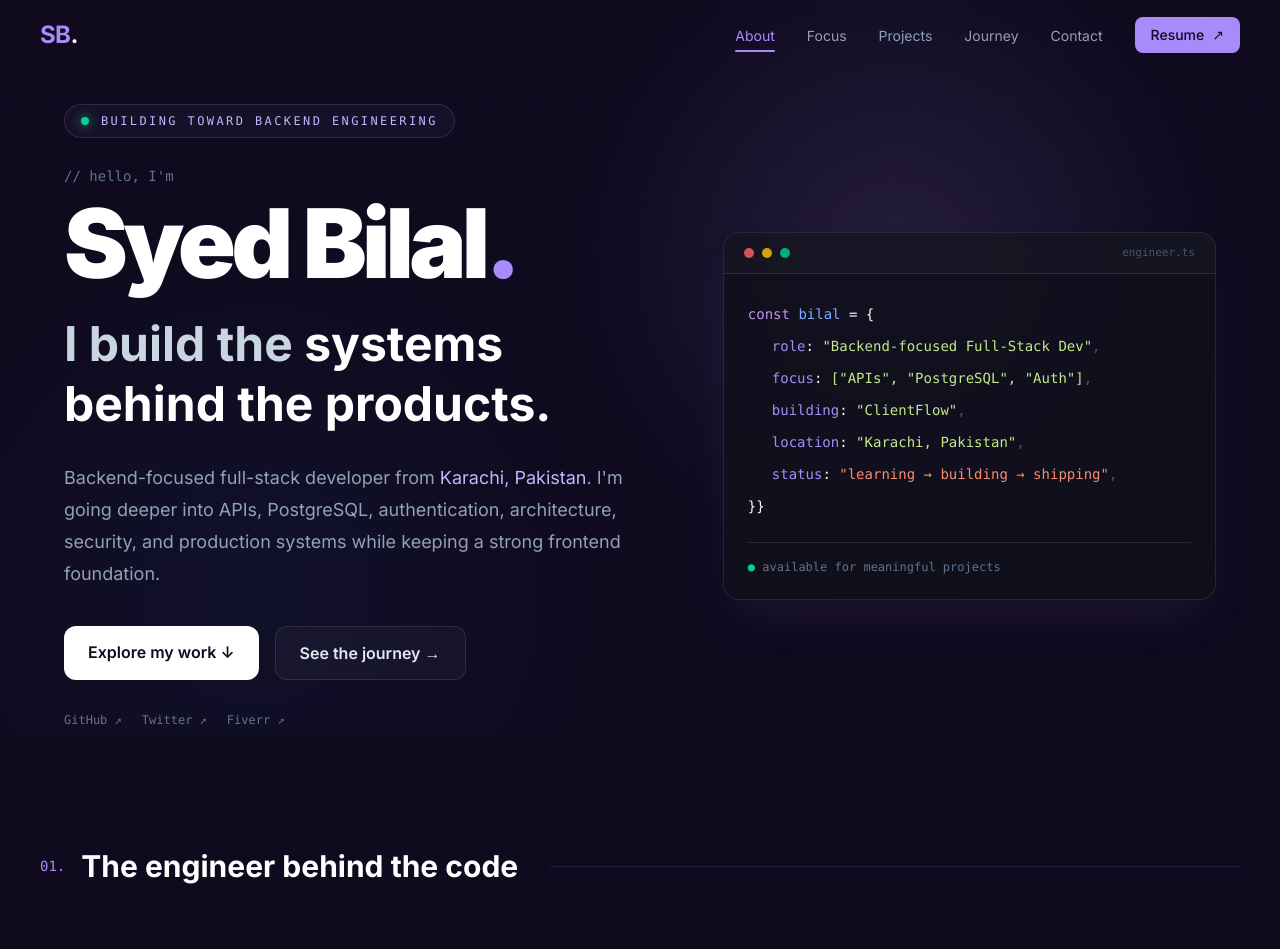
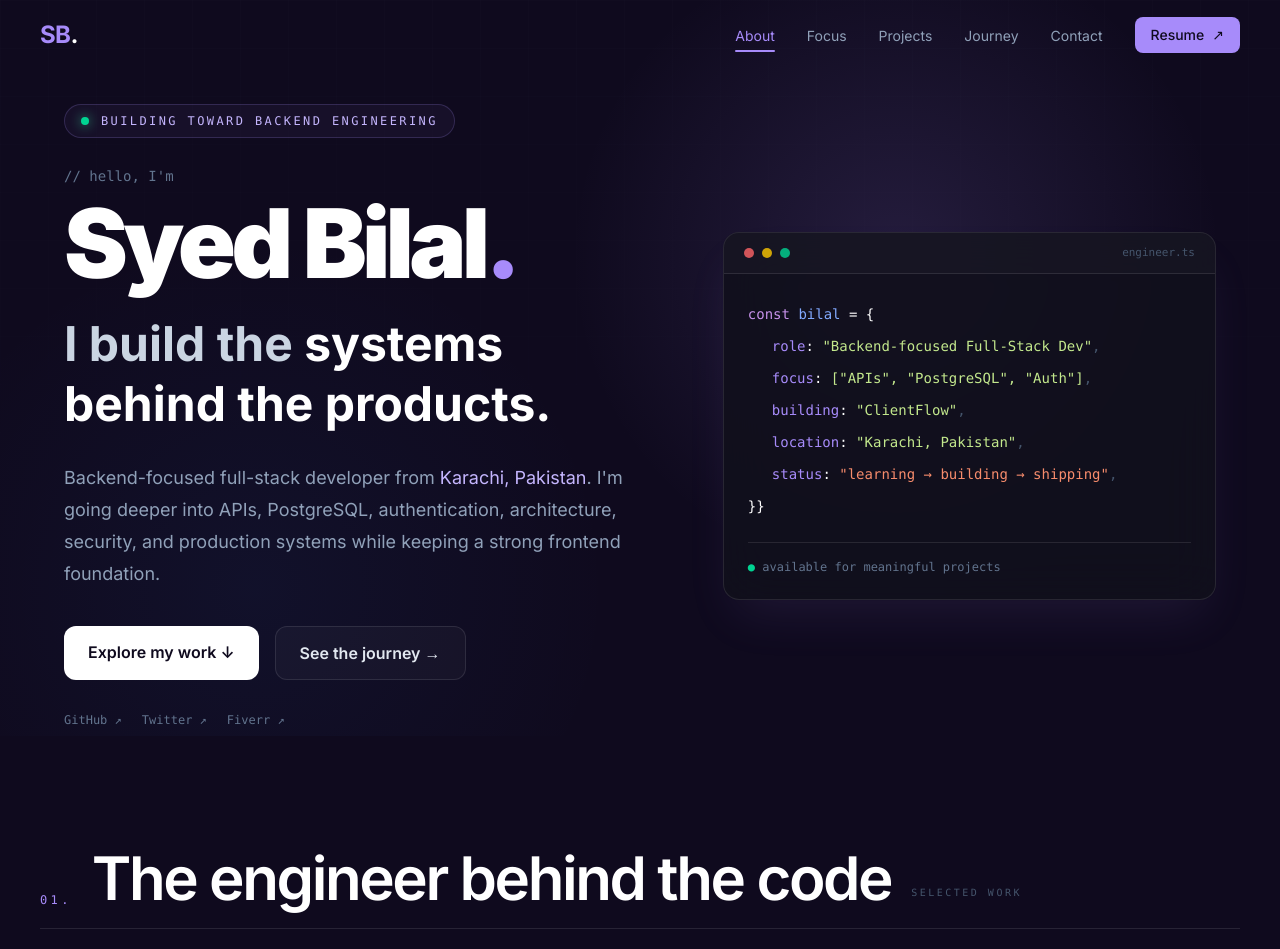
Before and after one commit to iamsyedbilal/portfolio, a Next.js app: page / in a window 1280 px wide. Shown: the top 949 px of the page. Built offline with nearby package versions, Linux system fonts and the light colour scheme.

Commit message:
redesign: introduce editorial section headings

```diff
--- a/components/SectionHeading.tsx
+++ b/components/SectionHeading.tsx
@@ -8,14 +8,14 @@ type Props = {
 export default function SectionHeading({ number, title }: Props) {
   return (
     <motion.div
-      initial={{ opacity: 0, y: 20 }}
+      initial={{ opacity: 0, y: 18 }}
       whileInView={{ opacity: 1, y: 0 }}
-      viewport={{ once: true }}
-      transition={{ duration: 0.5 }}
-      className="flex items-center gap-4 mb-16">
-      <span className="text-[#a78bfa] font-mono text-sm">{number}</span>
-      <h2 className="text-2xl md:text-3xl font-bold text-white">{title}</h2>
-      <div className="flex-1 h-px bg-[#a78bfa]/15 ml-4" />
+      viewport={{ once: true, margin: "-80px" }}
+      transition={{ duration: 0.6 }}
+      className="mb-14 flex items-end gap-5 border-b border-white/10 pb-5">
+      <span className="font-mono text-xs tracking-[0.28em] text-[#a78bfa]">{number}</span>
+      <h2 className="text-4xl font-semibold tracking-[-0.04em] text-white md:text-6xl">{title}</h2>
+      <span className="mb-2 hidden font-mono text-[10px] uppercase tracking-[0.25em] text-slate-600 md:block">selected work</span>
     </motion.div>
   );
 }
```
